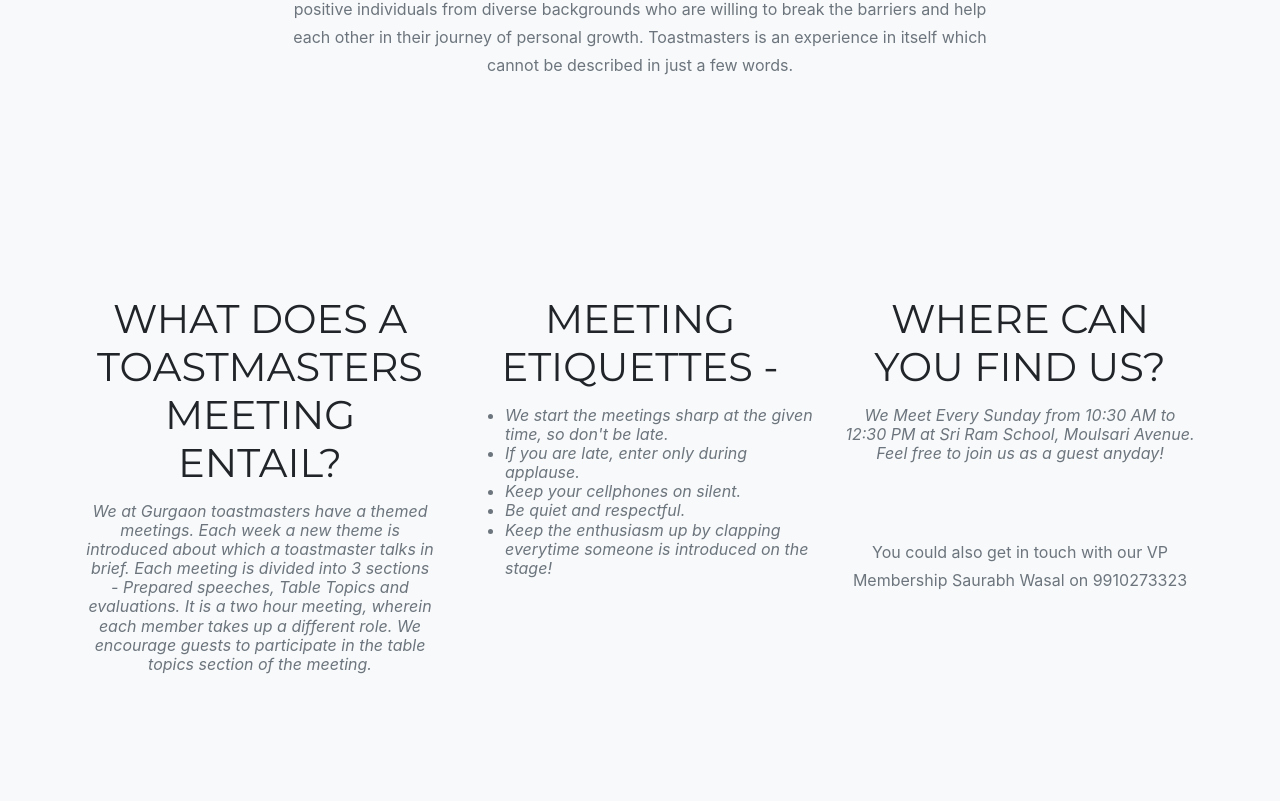
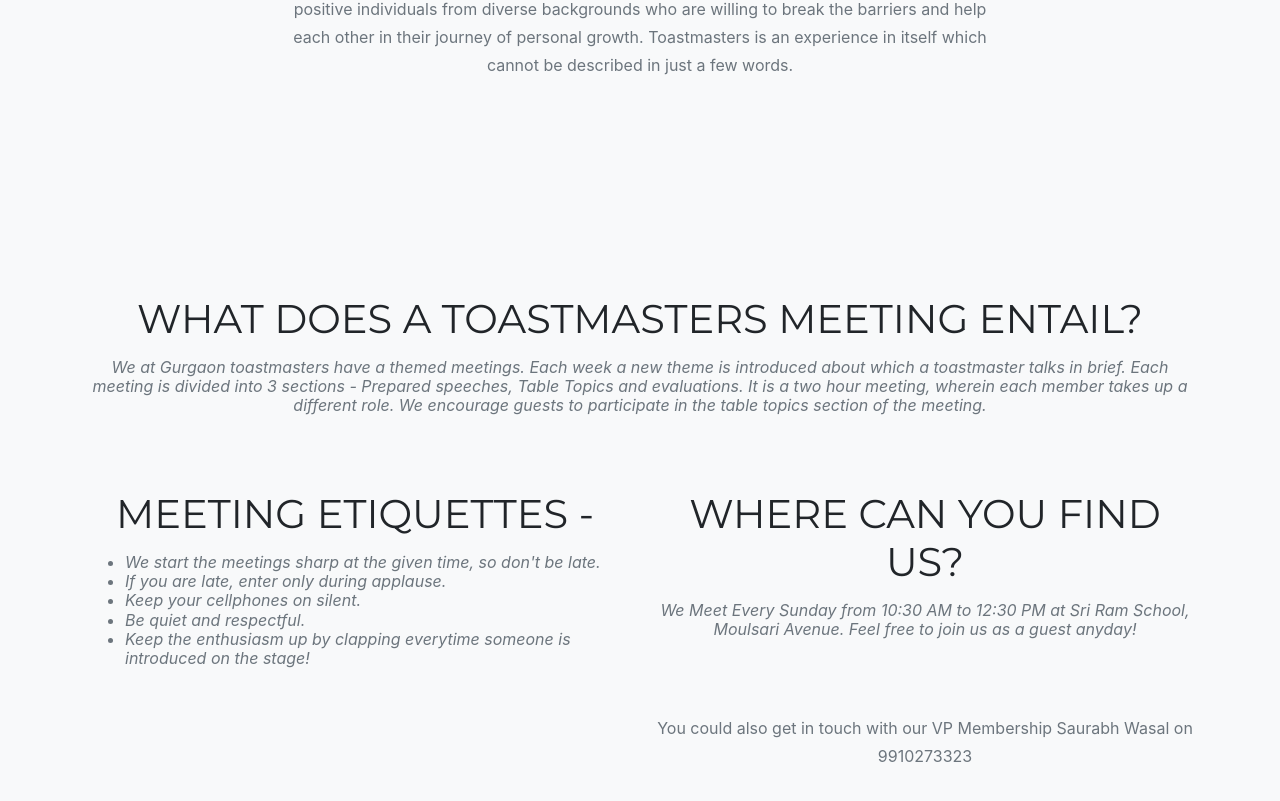
Before and after one commit to gurgaon-toastmasters-club/website, a website with bundled scripts: page index.html in a window 1280 px wide. Shown: the part 6074-6875 px from the top of the page. Built offline with nearby package versions, Linux system fonts and the light colour scheme; a web font is replaced by a local one.

Commit message:
Changed meeting section alignment

```diff
--- a/index.html
+++ b/index.html
@@ -487,11 +487,13 @@
   <section class="bg-light page-section" id="meetings">
     <div class="container">
       <div class="row">
-        <div class="col-md-4 text-center">
+        <div class="col-md-12 text-center">
 		      <h2 class="section-heading text-uppercase">What does a toastmasters meeting entail?</h2>
           <h3 class="section-subheading text-muted">We at Gurgaon toastmasters have a themed meetings. Each week a new theme is introduced about which a toastmaster talks in brief. Each meeting is divided into 3 sections - Prepared speeches, Table Topics and evaluations. It is a two hour meeting, wherein each member takes up a different role. We encourage guests to participate in the table topics section of the meeting.</h3>
         </div>
-        <div class="col-md-4 text-center">
+      </div>
+      <div class="row">
+        <div class="col-md-6 text-center">
           <h2 class="section-heading text-uppercase">Meeting Etiquettes -</h2>
           <h3 class="section-subheading text-muted">
               <ul style="text-align: left">
@@ -503,7 +505,7 @@
                 </ul>
           </h3>
         </div>
-        <div class="col-md-4 text-center">
+        <div class="col-md-6 text-center">
           <h2 class="section-heading text-uppercase">Where can you find us?</h2>
           <h3 class="section-subheading text-muted">We Meet Every Sunday from 10:30 AM to 12:30 PM at Sri Ram School, Moulsari Avenue. Feel free to join us as a guest anyday!</h3>
           <p class="large text-muted">You could also get in touch with our VP Membership Saurabh Wasal on 9910273323</p>
```
